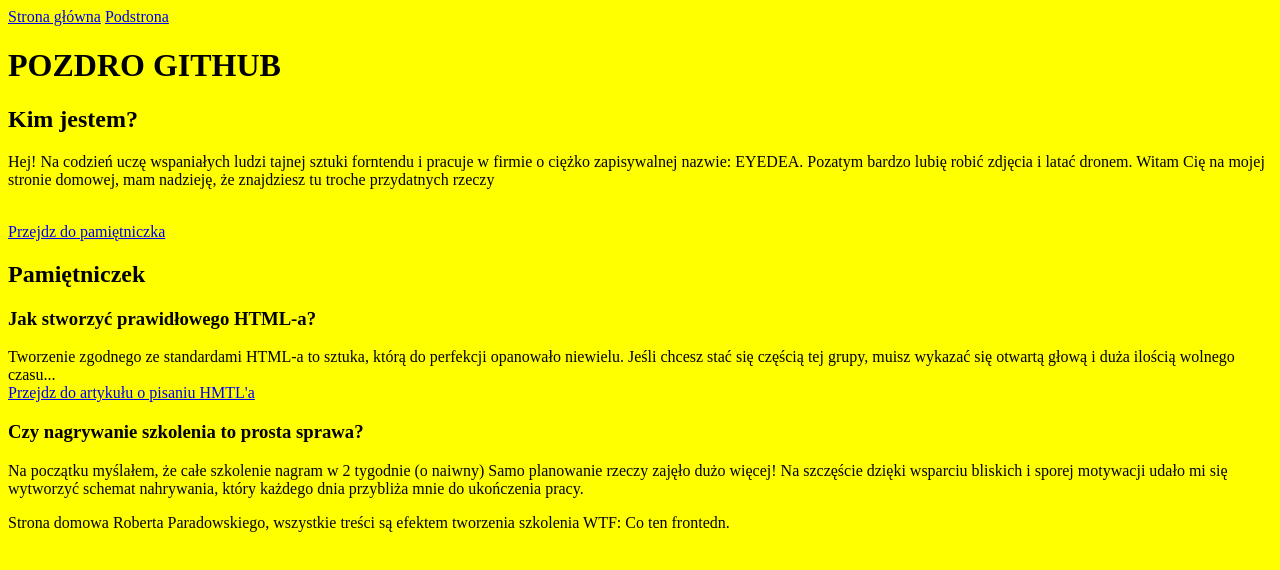
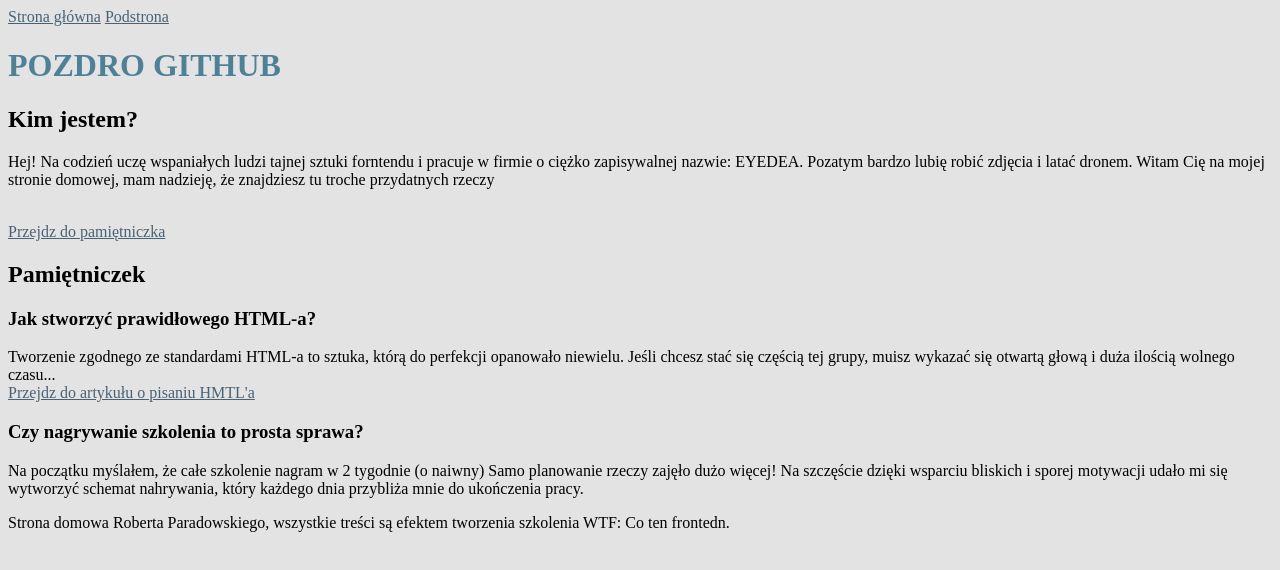
Before and after one commit to paradajs7100/hompage, a plain HTML site: page index.html in a window 1280 px wide. Drawn offline with Linux system fonts and the light colour scheme.

Commit message:
zmiana kolorów nagłówków

```diff
--- a/index.html
+++ b/index.html
@@ -10,8 +10,8 @@
 
 <body>
     <header>
-        <a href="index.html">Strona główna</a>
-        <a href="podstrona.html">Podstrona</a>
+        <a class="link" href="index.html">Strona główna</a>
+        <a class="link" href="podstrona.html">Podstrona</a>
     </header>
     <main>
         <header>
@@ -26,7 +26,7 @@
                 Pozatym bardzo lubię robić zdjęcia i latać dronem. Witam Cię na mojej stronie domowej, mam nadzieję, że
                 znajdziesz tu troche przydatnych rzeczy</p>
             <br>
-            <a href="#pamietniczek">Przejdz do pamiętniczka</a>
+            <a class="link" href="#pamietniczek">Przejdz do pamiętniczka</a>
         </section>
         <section id="pamietniczek">
             <h2 class="diaryHeader">Pamiętniczek</h2>
@@ -35,7 +35,7 @@
                 <p>Tworzenie zgodnego ze standardami HTML-a to sztuka, którą do perfekcji opanowało niewielu. Jeśli
                     chcesz
                     stać się częścią tej grupy, muisz wykazać się otwartą głową i duża ilością wolnego czasu...<br>
-                    <a href="podstrona.html">Przejdz do artykułu o pisaniu HMTL'a</a>
+                    <a class="link" href="podstrona.html">Przejdz do artykułu o pisaniu HMTL'a</a>
                 </p>
             </section>
             <section>
--- a/style.css
+++ b/style.css
@@ -1,3 +1,11 @@
 body {
-    background-color: yellow;
+    background-color: rgb(227, 227, 227);
 }
+
+.mainHeader{
+    color: #4E8098;
+}
+
+.link{
+    color: #486275;
+}
```
Also changed, not shown: podstrona.html (+1 -1 lines).
